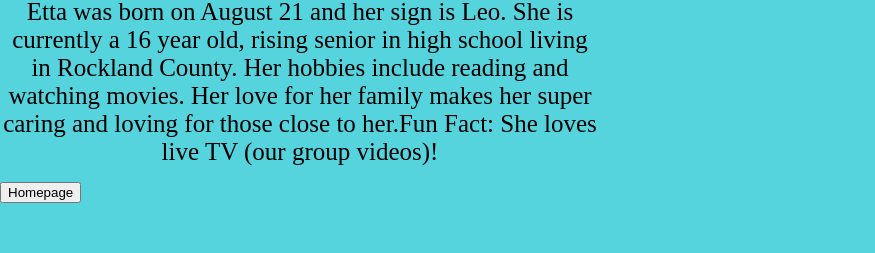
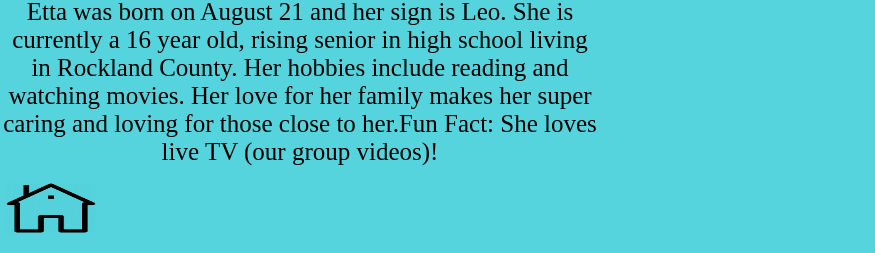
Before and after one commit to fionhon1273/finalproject, a website: page mvp/submitted.html in a window 1280 px wide. Shown: the part 547-800 px from the top of the page, without its empty margins (0-875 px from the left). Drawn offline with Linux system fonts and the light colour scheme.

Commit message:
home button

```diff
--- a/mvp/submitted.html
+++ b/mvp/submitted.html
@@ -12,9 +12,19 @@
         <img id="image" src="" style="width: 400px; height: 400px">
         <p><span id="description">  </span></p>
     </div>
+
     <script src="submitted.js"></script>
     <form action="../index.html">
-        <button>Homepage</button>
+
+        <div id="homebutton">
+          <button id="homebutton" type="submit" style="border: 0; background: transparent">
+              <img src="home.png" width="90" height="50" alt="submit" />
+
+          </button>
+      </div>
+
+
+
     </form>
 </body>
 
```
Also changed, not shown: mvp/home.png (added).
